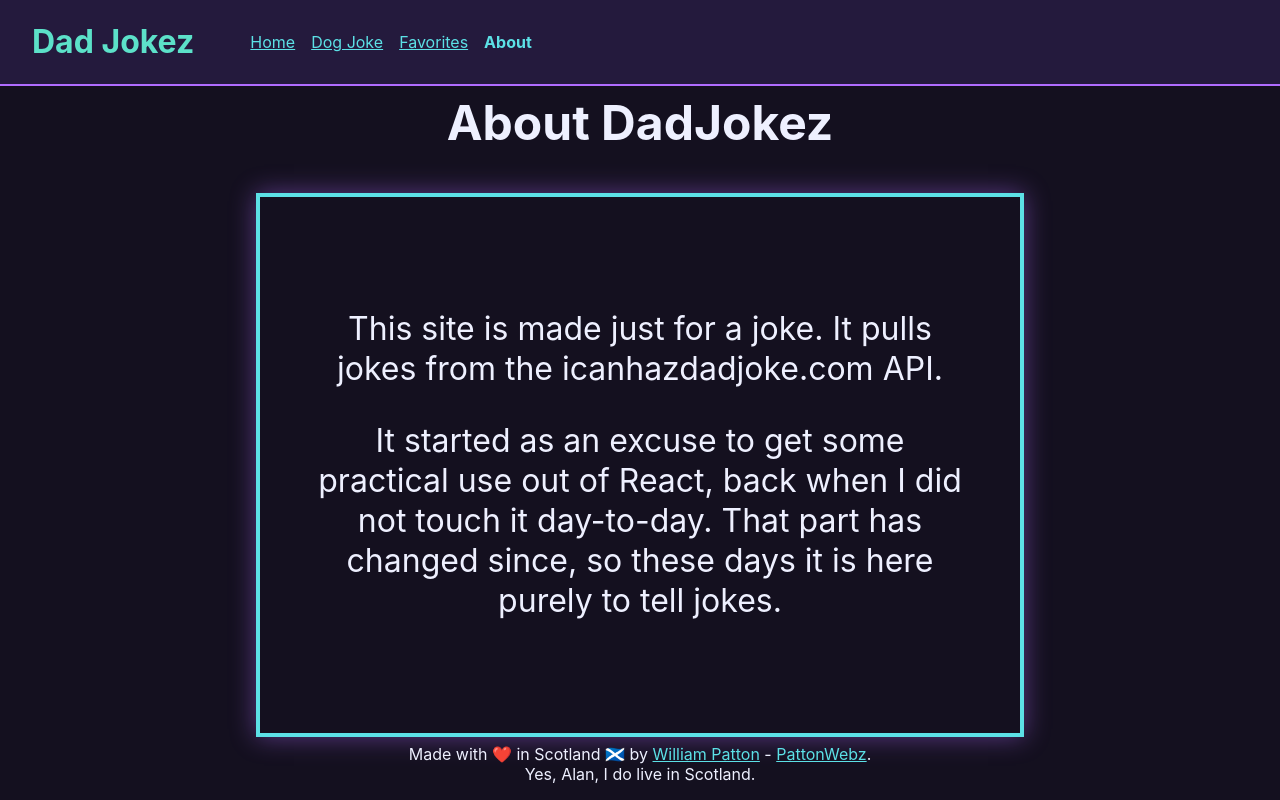
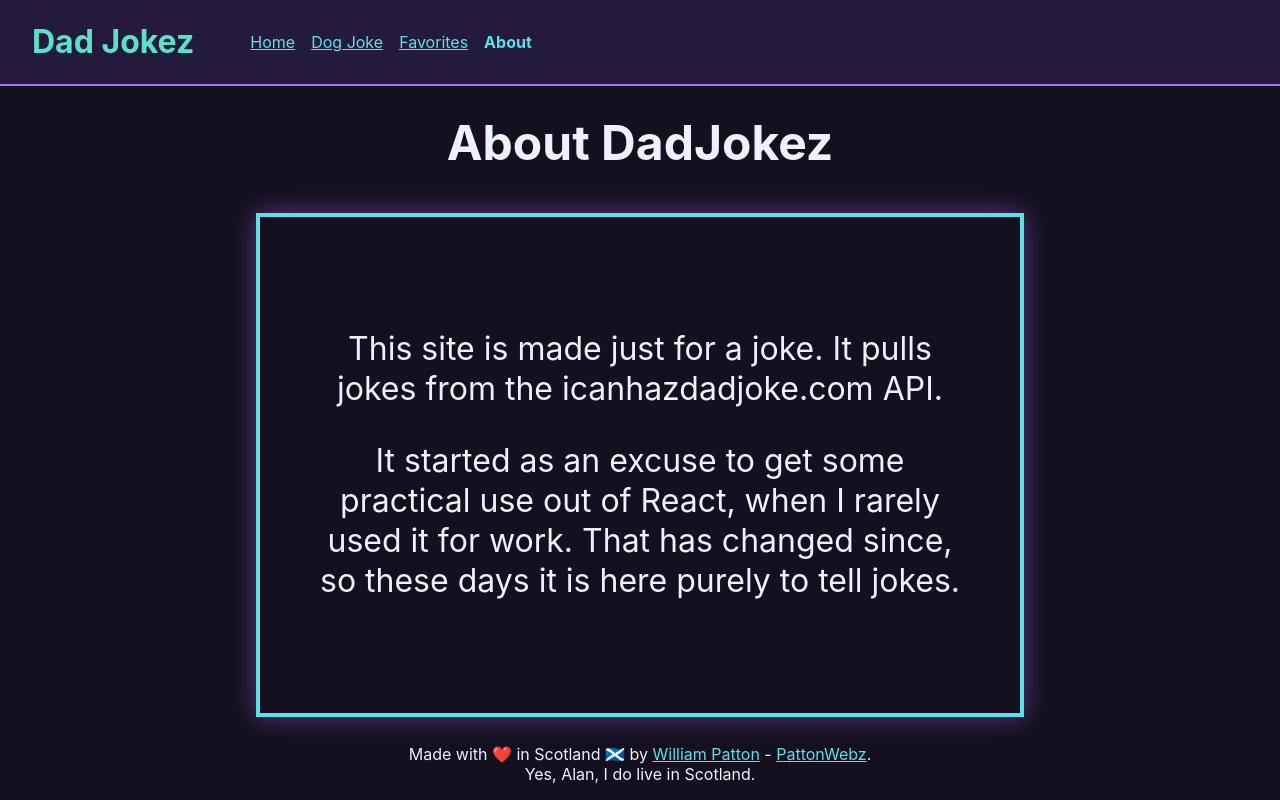
Before and after one commit to pattonwebz/dadjokez, a React (Vite) app: page /about in a window 1280 px wide. Built offline with nearby package versions, Linux system fonts and the light colour scheme.

Commit message:
Tighten the about page wording

```diff
--- a/src/pages/AboutPage.jsx
+++ b/src/pages/AboutPage.jsx
@@ -8,7 +8,7 @@ const AboutPage = () => {
             <h2 className="page-title">About DadJokez</h2>
             <div>
                 <p>This site is made just for a joke. It pulls jokes from the icanhazdadjoke.com API.</p>
-                <p>It started as an excuse to get some practical use out of React, back when I did not touch it day-to-day. That part has changed since, so these days it is here purely to tell jokes.</p>
+                <p>It started as an excuse to get some practical use out of React, when I rarely used it for work. That has changed since, so these days it is here purely to tell jokes.</p>
             </div>
         </section>
     );
```
